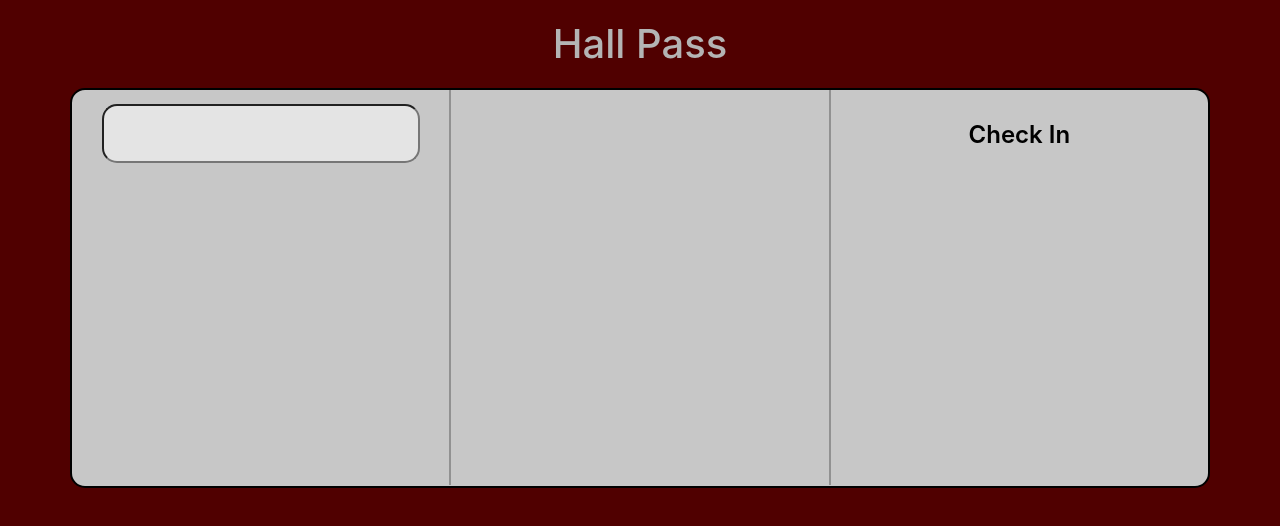
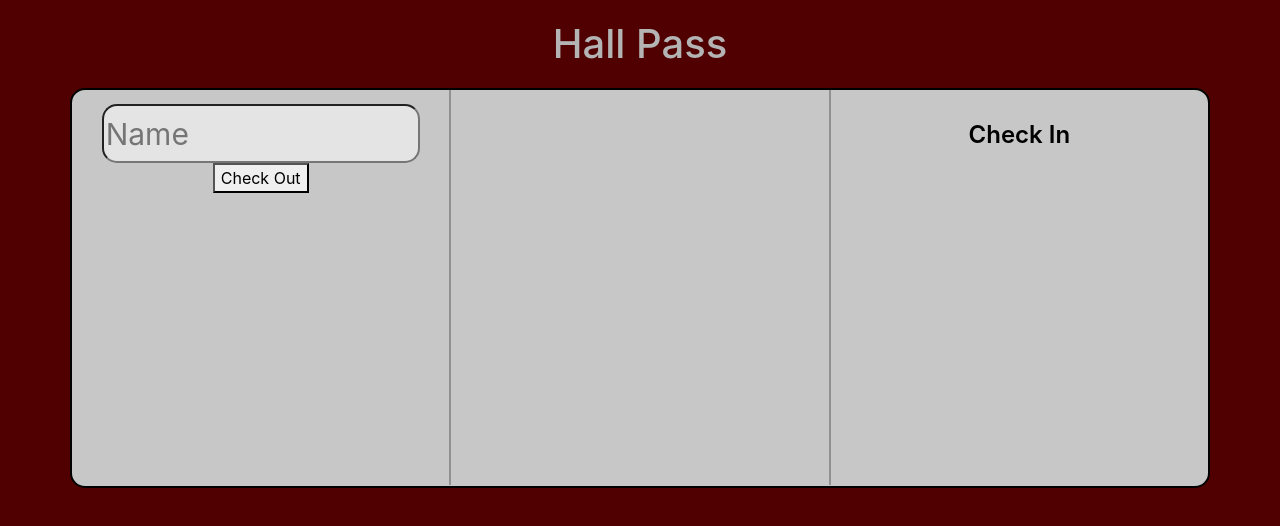
Before and after one commit to WildcatCyberSquad/HallPass, a React (Create React App) app in the folder hallpass/: page / in a window 1280 px wide. Shown: the top 526 px of the page. Built offline with nearby package versions, Linux system fonts and the light colour scheme.

Commit message:
Add form name

```diff
--- a/hallpass/src/modules/Card.js
+++ b/hallpass/src/modules/Card.js
@@ -1,12 +1,19 @@
 import "./Card.css";
+function readForm() {
+  var name = document.getElementById("nameData").value;
+  document.getElementById("Name").innerHTML = name;
+}
+
 function Card() {
   return (
     <div class="container text-center background">
       <div class="row">
         <div class="col borderRight">
-          <input></input>
+          <input type="text" id="nameData" placeholder="Name"></input>
+
+          <button onClick={readForm}>Check Out</button>
         </div>
-        <div class="col borderRight"></div>
+        <div class="col borderRight" id="Name"></div>
         <div class="col">
           <button class="button">Check In</button>
         </div>
```
